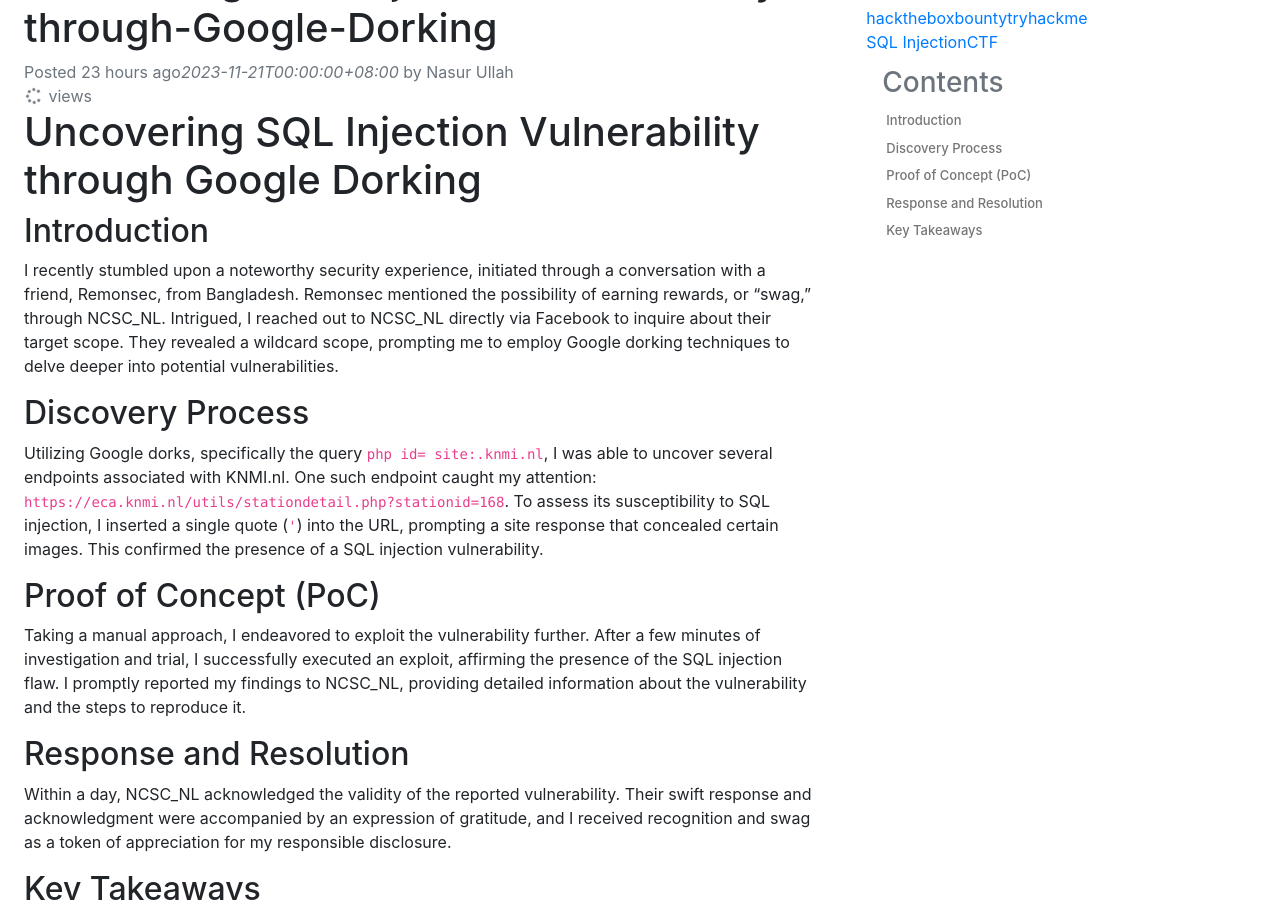
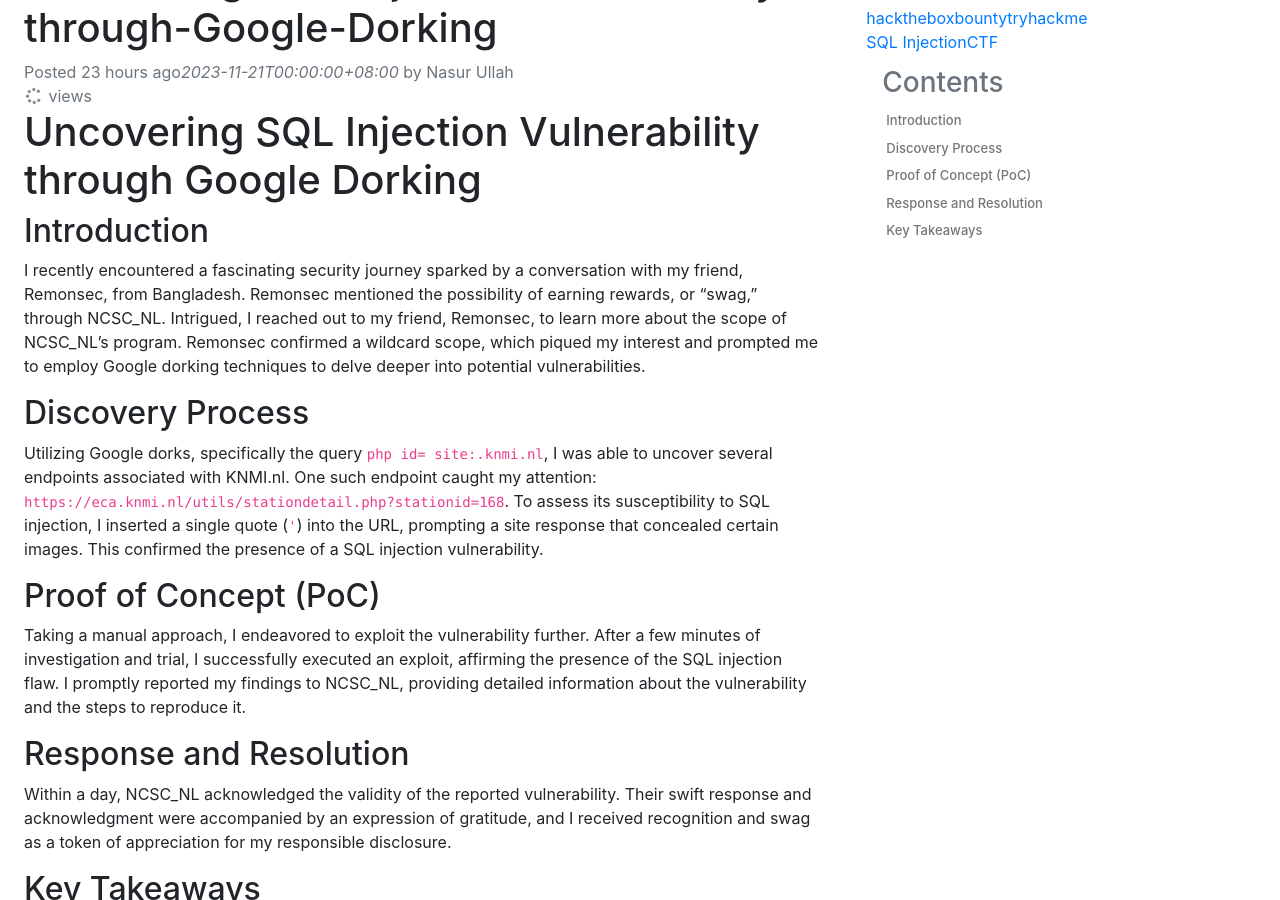
Before and after one commit to Spy0x7/Spy0x7.github.io, a Jekyll site: the page built from _posts/2023-11-21-Uncovering-SQL-Injection-Vulnerability-through-Google-Dorking.md, in a window 1280 px wide and 900 px high, scrolled down 842 px. Built offline with Jekyll 4.4.1, drawn with Linux system fonts in a browser that asks for light colours; nearby versions of some CDN libraries; comment, search, counter and statistics services are not loaded.

Commit message:
Update 2023-11-21-Uncovering-SQL-Injection-Vulnerability-through-Google-Dorking.md

```diff
--- a/_posts/2023-11-21-Uncovering-SQL-Injection-Vulnerability-through-Google-Dorking.md
+++ b/_posts/2023-11-21-Uncovering-SQL-Injection-Vulnerability-through-Google-Dorking.md
@@ -10,7 +10,7 @@
 
 ## Introduction
 
-I recently stumbled upon a noteworthy security experience, initiated through a conversation with a friend, Remonsec, from Bangladesh. Remonsec mentioned the possibility of earning rewards, or "swag," through NCSC_NL. Intrigued, I reached out to NCSC_NL directly via Facebook to inquire about their target scope. They revealed a wildcard scope, prompting me to employ Google dorking techniques to delve deeper into potential vulnerabilities.
+I recently encountered a fascinating security journey sparked by a conversation with my friend, Remonsec, from Bangladesh. Remonsec mentioned the possibility of earning rewards, or "swag," through NCSC_NL. Intrigued, I reached out to my friend, Remonsec, to learn more about the scope of NCSC_NL's program. Remonsec confirmed a wildcard scope, which piqued my interest and prompted me to employ Google dorking techniques to delve deeper into potential vulnerabilities.
 
 ## Discovery Process
 
```
